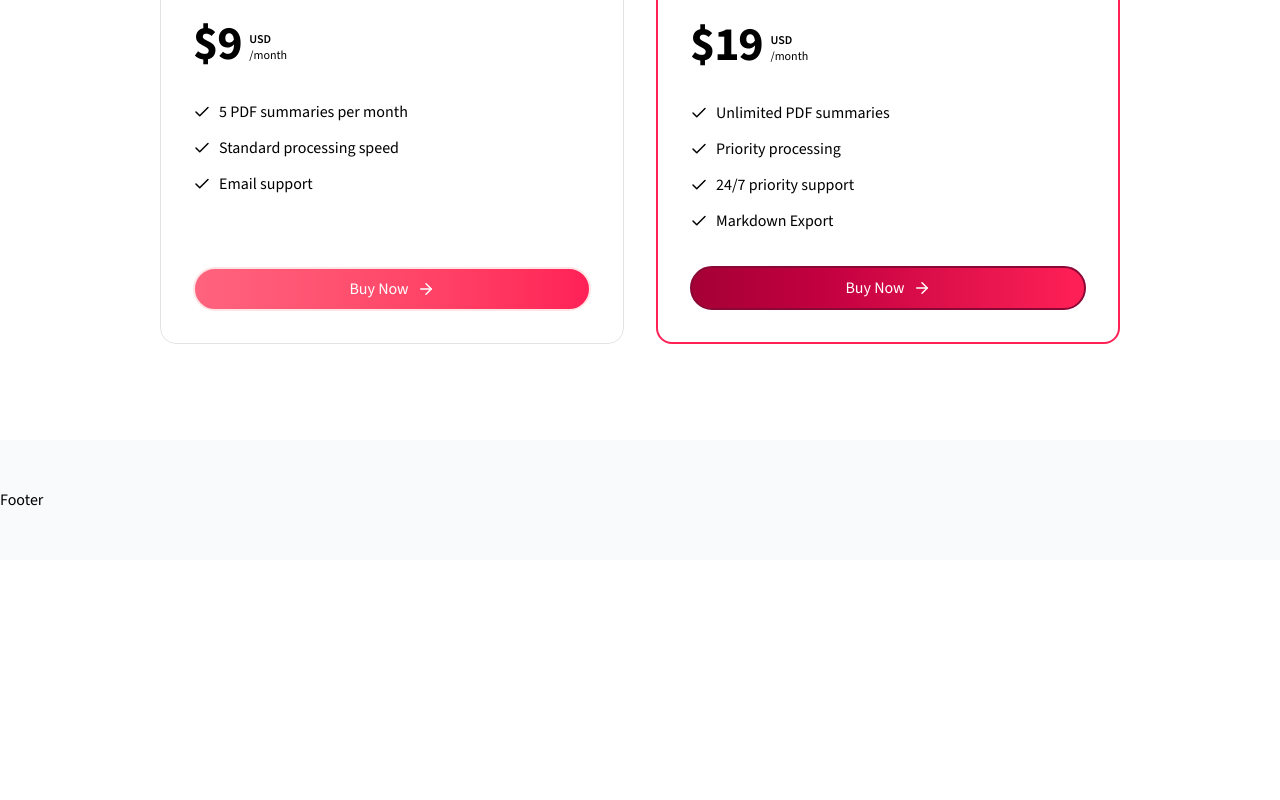
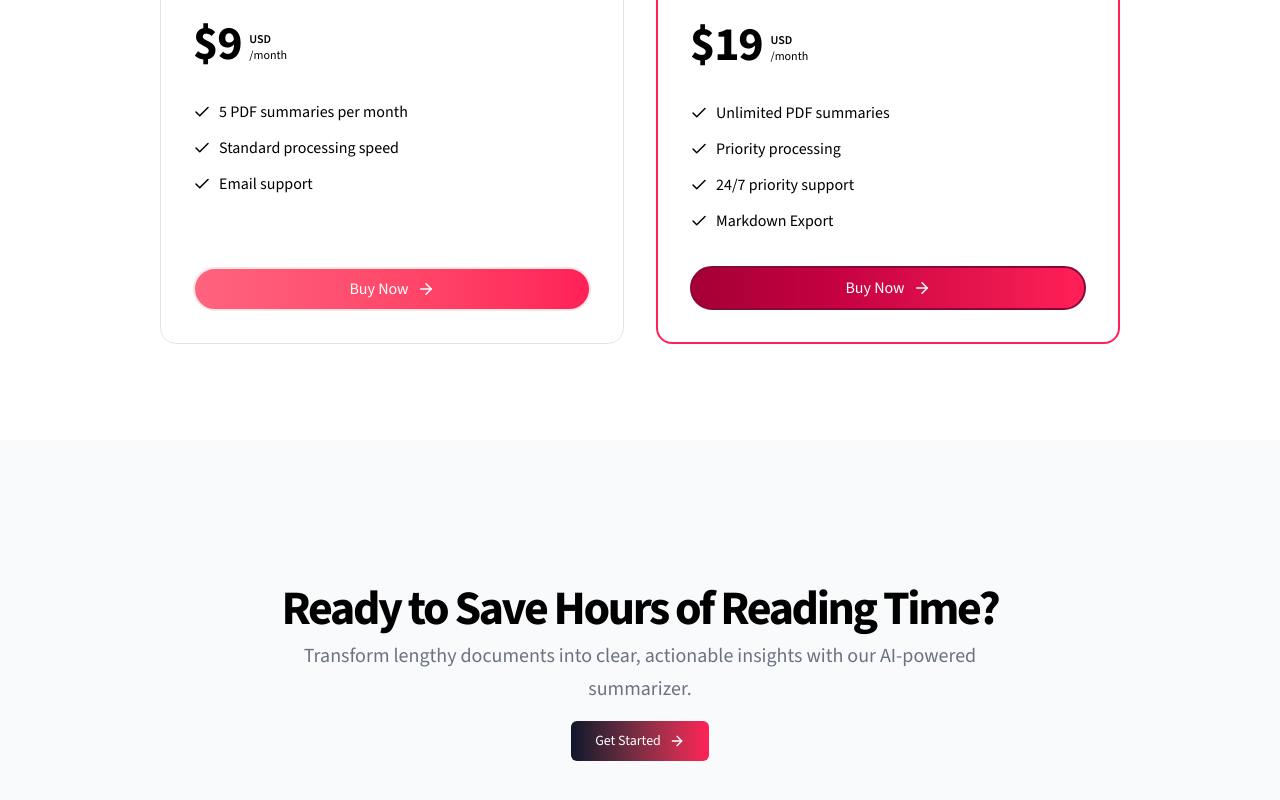
Before and after one commit to Manmohan-Shukla/Ai-Summary-App, a Next.js app: page / in a window 1280 px wide. Shown: the part 1852-2652 px from the top of the page. Before the commit the page ends 2412 px from the top, so only its background shows below. Built offline with nearby package versions, Linux system fonts and the light colour scheme.

Commit message:
Added Cta Section

```diff
--- a/app/page.tsx
+++ b/app/page.tsx
@@ -1,4 +1,5 @@
 import BgGradient from "@/components/common/bg-gradient";
+import CTASection from "@/components/home/ctasection";
 import DemoSection from "@/components/home/demosection";
 import HeroSection from "@/components/home/herosection";
 import HowItWorksSection from "@/components/home/how-it-workssection";
@@ -13,9 +14,8 @@
         <DemoSection />
         <HowItWorksSection />
         <PricingSection />
+        <CTASection />
       </div>
-
-      {/* <CTASection/> */}
     </div>
   );
 }
--- /dev/null
+++ b/components/home/ctasection.tsx
@@ -0,0 +1,51 @@
+import Link from "next/link";
+import { Button } from "../ui/button";
+import { ArrowRight } from "lucide-react";
+
+export default function CTASection() {
+  return (
+    <section className="bg-gray-50 py-12">
+      <div className="py-12 lg:py-24 max-w-5xl mx-auto px-4 sm:px-6 lg:px-8">
+        <div className="flex flex-col items-center justify-center space-y-4 text-center">
+          <div className="space-y-2">
+            <h2
+              className="text-3xl font-bold tracking-tighter
+            sm:text-4xl md:text-5xl"
+            >
+              Ready to Save Hours of Reading Time?
+            </h2>
+            <p
+              className="mx-auto max-w-[700px] text-gray-500 md:text-xl/relaxed
+            lg:text-base/relaxed xl:text-xl/relaxed dark:text-gray-400"
+            >
+              Transform lengthy documents into clear, actionable insights with
+              our AI-powered summarizer.
+            </p>
+          </div>
+          <div>
+            <div
+              className="flex flex-col gap-2 min-[400px]:flex-row
+            justify-center"
+            >
+              <Button
+                size="lg"
+                variant={"link"}
+                className="w-full min-[400px]:w-auto bg-linear-to-r
+              from-slate-900 to-rose-500 hover:from-rose-500 hover:to-slate-900 hover:text-white
+              text-white transition-all duration-300 flex items-center justify-center"
+              >
+                <Link
+                  href="/#pricing"
+                  className="flex items-center justify-center "
+                >
+                  Get Started{" "}
+                  <ArrowRight className="ml-2 h-4 w-4 animate-pulse" />
+                </Link>
+              </Button>
+            </div>
+          </div>
+        </div>
+      </div>
+    </section>
+  );
+}
--- a/components/home/demosection.tsx
+++ b/components/home/demosection.tsx
@@ -9,7 +9,7 @@
           className="pointer-events-none absolute inset-0 -z-10 transform-gpu overflow-hidden blur-3xl"
         >
           <div
-            className="relative left-[calc(50%+3rem)] aspect-1155/678 w-[36.125rem] -translate-x-1/2 bg-linear-to-br from-emerald-500 via-teal-500 to-cyan-500 opacity-30 sm:left-[calc(50%+36rem)] sm:w-[72.1875rem]"
+            className="relative left-[calc(50%+3rem)] aspect-1155/678 w-[36.125rem] -translate-x-1/2 bg-linear-to-br from-emerald-500 via-teal-500 to-cyan-500 opacity-100 sm:left-[calc(50%+36rem)] sm:w-[72.1875rem]"
             style={{
               clipPath:
                 "polygon(74.1% 44.1%, 100% 61.6%, 97.5% 26.9%, 85.5% 0.1%, 80.7% 2%, 72.5% 32.5%, 60.2% 62.4%, 52.8% 68.1%, 47.5% 58.3%, 45.2% 34.5%, 27.5% 76.7%, 0.1% 64.9%, 17.9% 100%, 27.6% 76.8%, 76.1% 97.7%, 74.1% 44.1%)",
--- a/components/home/how-it-workssection.tsx
+++ b/components/home/how-it-workssection.tsx
@@ -34,7 +34,7 @@
           className="pointer-events-none absolute inset-0 -z-10 transform-gpu overflow-hidden blur-3xl"
         >
           <div
-            className="relative left-[calc(50%-3rem)] aspect-[1155/678] w-[36.125rem] -translate-x-1/2 bg-linear-to-br from-emerald-500 via-teal-500 to-cyan-500 opacity-20 sm:left-[calc(40%-30rem)] sm:w-[40.1875rem]"
+            className="relative left-[calc(50%-3rem)] aspect-1155/678 w-[36.125rem] -translate-x-1/2 bg-linear-to-br from-emerald-500 via-teal-500 to-cyan-500 opacity-20 sm:left-[calc(40%-30rem)] sm:w-[40.1875rem]"
             style={{
               clipPath:
                 "polygon(74.1% 44.1%, 100% 61.6%, 97.5% 26.9%, 85.5% 0.1%, 80.7% 2%, 72.5% 32.5%, 60.2% 62.4%, 52.4% 68.1%, 47.5% 58.3%, 45.2% 34.5%, 27.5% 76.7%, 0.1% 64.9%, 17.9% 100%, 27.6% 76.8%, 76.1% 97.7%, 74.1% 44.1%)",
```
